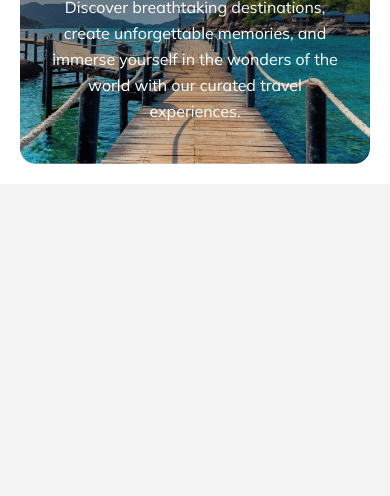
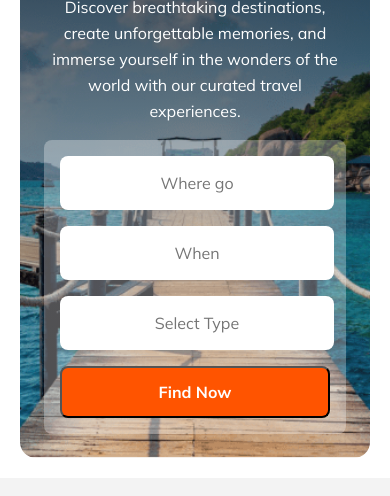
Before and after one commit to ProgrammerSabbir/blissful-journeys, a plain HTML site: page index.html in a window 390 px wide. Shown: the part 374-870 px from the top of the page. Drawn offline with Linux system fonts and the light colour scheme.

Commit message:
complete header section

```diff
--- a/index.html
+++ b/index.html
@@ -25,6 +25,12 @@
     <header class="header">
         <h1>Discover Boundless Adventures</h1>
         <p>Discover breathtaking destinations, create unforgettable memories, and immerse yourself in the wonders of the world with our curated travel experiences.</p>
+        <div class="form">
+            <input type="text" name="where-go" placeholder="Where go" id="">
+            <input type="datetime" name="When" placeholder="When">
+            <input type="text" placeholder="Select Type" name="" id="">
+            <button class="find" type="submit">Find Now</button>
+        </div>
     </header>
     <main>
 
--- a/styles/style.css
+++ b/styles/style.css
@@ -92,13 +92,52 @@ header p{
     font-weight: 400;
     line-height: 26px; /* 162.5% */
 }
-
+.form{
+    width: auto;
+    display: inline-flex;
+padding: 16px;
+align-items: center;
+gap: 24px;
+border-radius: 8px;
+background: rgba(255, 255, 255, 0.30);
+}
+.form input{
+    width: auto;
+    border: none;
+height: 52px;
+flex-shrink: 0;
+border-radius: 8px;
+background: #FFF;
+color: rgba(19, 19, 24, 0.50);
+text-align: center;
+font-family: Mulish;
+font-size: 16px;
+font-style: normal;
+font-weight: 400;
+line-height: normal;
+}
+.form button{
+    padding-left: 25px;
+    padding-right: 25px;
+    width: auto;
+height: 52px;
+flex-shrink: 0;
+border-radius: 8px;
+background: #FF5400;
+color: #FFF;
+text-align: center;
+font-family: Mulish;
+font-size: 16px;
+font-style: normal;
+font-weight: 700;
+line-height: normal;
+}
 footer{
     background: rgba(19, 19, 24, 0.05);
     height: 502px;
 }
 
-@media screen and (max-width: 600px) {
+@media screen and (max-width: 768px) {
     /* CSS styles for screens up to 768px wide */
     nav{
         display: block;
@@ -115,4 +154,34 @@ font-style: normal;
 font-weight: 800;
 line-height: normal;
     }
+    .form{
+        display: flex;
+        width: auto;
+        padding: 16px;
+        flex-direction: column;
+        align-items: flex-start;
+        gap: 16px;
+        border-radius: 8px;
+        background: rgba(255, 255, 255, 0.30);
+    }
+    .form input{
+        border: none;
+        width: 100%;
+        height: 52px;
+        flex-shrink: 0;
+        border-radius: 8px;
+        background: #FFF;
+        color: rgba(19, 19, 24, 0.50);
+        text-align: center;
+        font-family: Mulish;
+        font-size: 16px;
+        font-style: normal;
+        font-weight: 400;
+        line-height: normal;
+    }
+    .form button{
+        width: 100%;
+height: 52px;
+flex-shrink: 0;
+    }
   }
```
